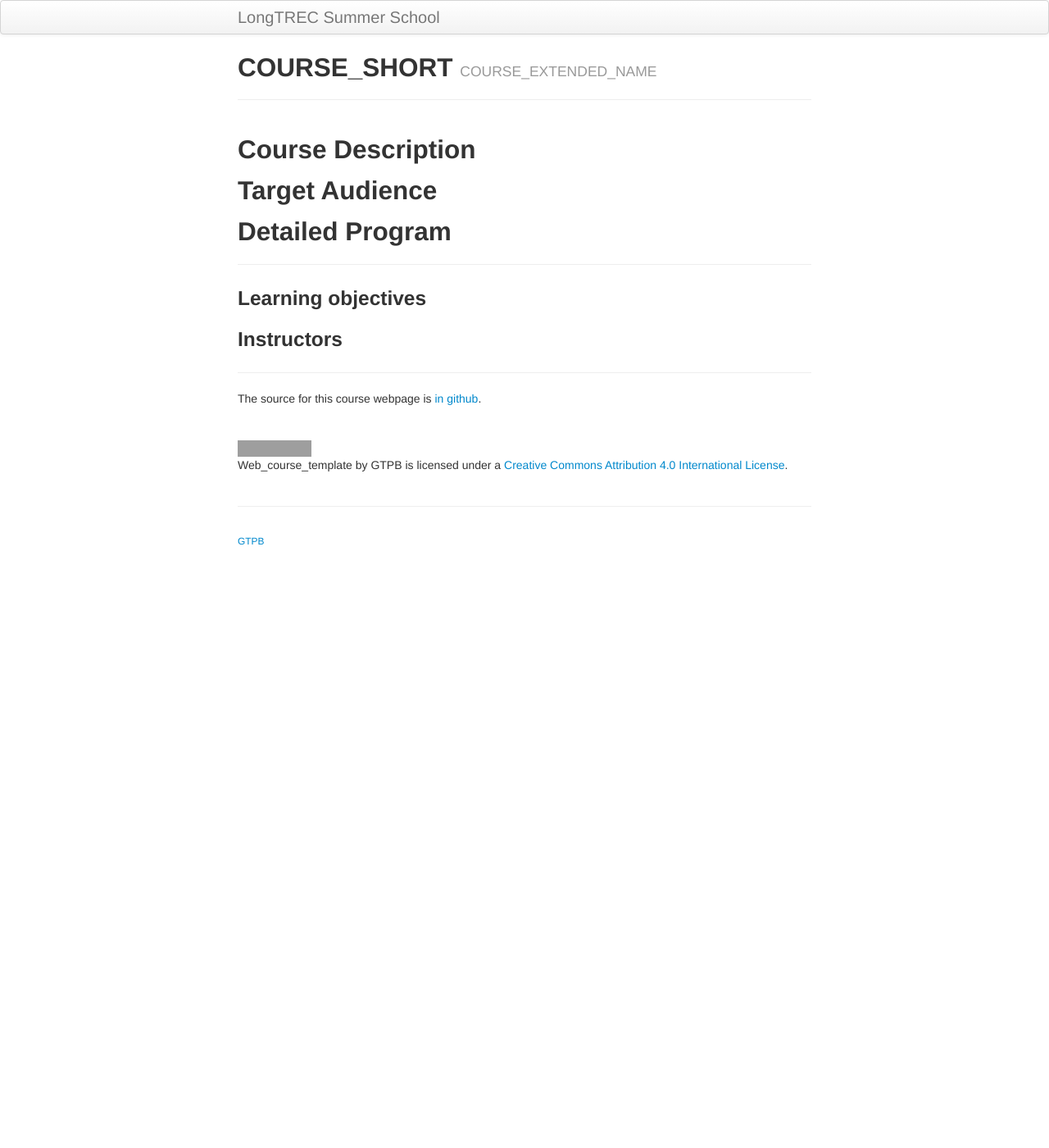
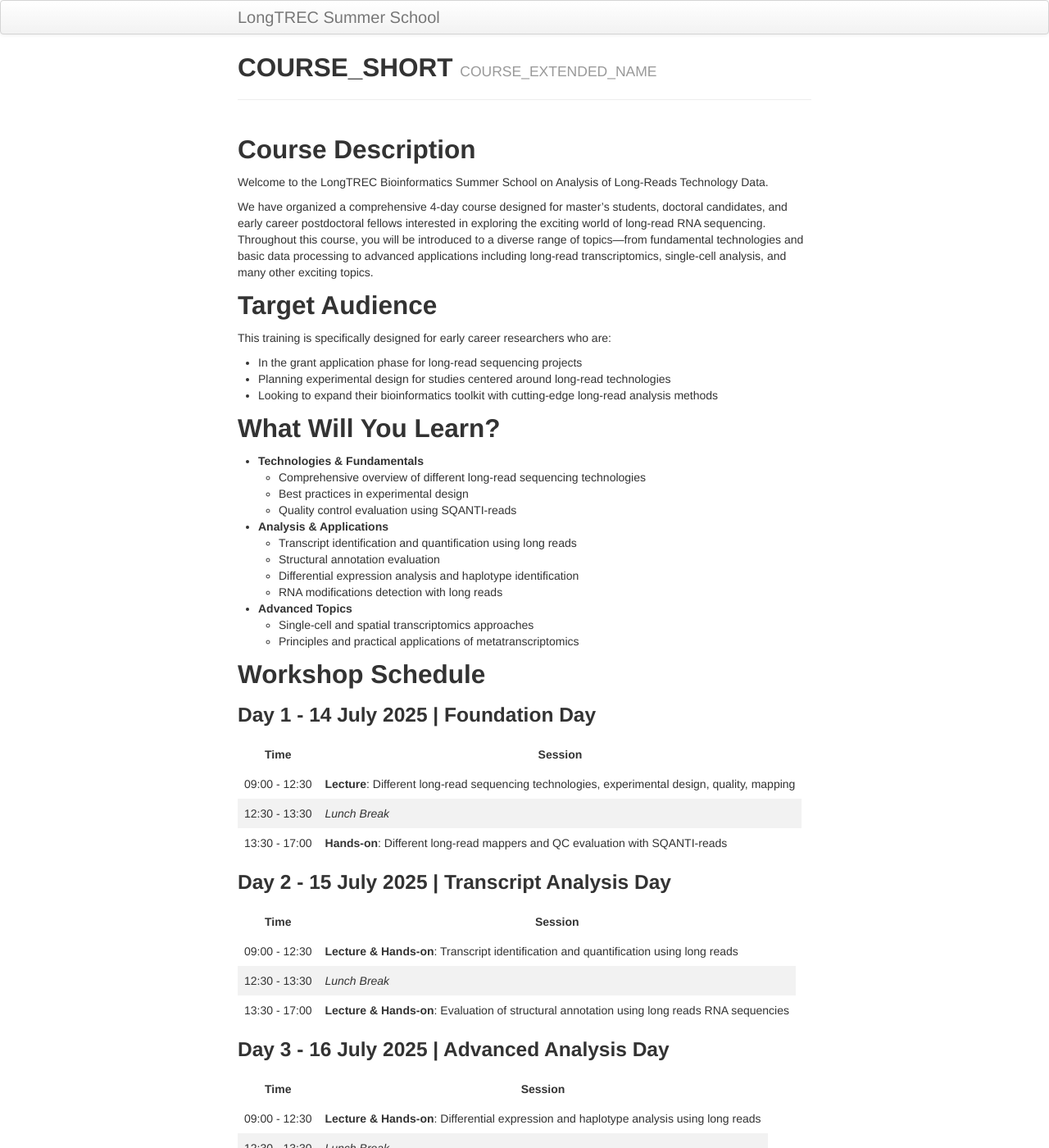
Before and after one commit to longTREC/summer_school, a Jekyll site: the page built from index.md, in a window 1280 px wide and 1400 px high. Shown: the whole window at 82% size. Built offline with Jekyll 4.4.1, drawn with Linux system fonts in a browser that asks for light colours; our own code applies the rules of GitHub Pages for plain Markdown files; some of the changed text lies outside the part shown; grey boxes are pictures that could not be loaded.

Commit message:
Add course content to index.md

```diff
--- a/index.md
+++ b/index.md
@@ -44,11 +44,67 @@ schemadotorg:
 
 ## Course Description
 
+Welcome to the LongTREC Bioinformatics Summer School on Analysis of Long-Reads Technology Data.
+
+We have organized a comprehensive 4-day course designed for master's students, doctoral candidates, and early career postdoctoral fellows interested in exploring the exciting world of long-read RNA sequencing. Throughout this course, you will be introduced to a diverse range of topics—from fundamental technologies and basic data processing to advanced applications including long-read transcriptomics, single-cell analysis, and many other exciting topics.
 
 ## Target Audience
 
+This training is specifically designed for early career researchers who are:
+* In the grant application phase for long-read sequencing projects
+* Planning experimental design for studies centered around long-read technologies
+* Looking to expand their bioinformatics toolkit with cutting-edge long-read analysis methods
 
-## Detailed Program
+## What Will You Learn?
+
+* **Technologies & Fundamentals**
+  * Comprehensive overview of different long-read sequencing technologies
+  * Best practices in experimental design
+  * Quality control evaluation using SQANTI-reads
+
+* **Analysis & Applications**
+  * Transcript identification and quantification using long reads
+  * Structural annotation evaluation
+  * Differential expression analysis and haplotype identification
+  * RNA modifications detection with long reads
+
+* **Advanced Topics**
+  * Single-cell and spatial transcriptomics approaches
+  * Principles and practical applications of metatranscriptomics
+
+## Workshop Schedule
+
+### Day 1 - 14 July 2025 | Foundation Day
+
+| Time          | Session                                                                                    |
+|---------------|--------------------------------------------------------------------------------------------|
+| 09:00 - 12:30 | **Lecture**: Different long-read sequencing technologies, experimental design, quality, mapping |
+| 12:30 - 13:30 | *Lunch Break*                                                                               |
+| 13:30 - 17:00 | **Hands-on**: Different long-read mappers and QC evaluation with SQANTI-reads               |
+
+### Day 2 - 15 July 2025 | Transcript Analysis Day
+
+| Time          | Session                                                                                    |
+|---------------|--------------------------------------------------------------------------------------------|
+| 09:00 - 12:30 | **Lecture & Hands-on**: Transcript identification and quantification using long reads      |
+| 12:30 - 13:30 | *Lunch Break*                                                                               |
+| 13:30 - 17:00 | **Lecture & Hands-on**: Evaluation of structural annotation using long reads RNA sequencies       |
+
+### Day 3 - 16 July 2025 | Advanced Analysis Day
+
+| Time          | Session                                                                                    |
+|---------------|--------------------------------------------------------------------------------------------|
+| 09:00 - 12:30 | **Lecture & Hands-on**: Differential expression and haplotype analysis using long reads    |
+| 12:30 - 13:30 | *Lunch Break*                                                                               |
+| 13:30 - 17:00 | **Lecture & Hands-on**: RNA modifications with long reads                                  |
+
+### Day 4 - 17 July 2025 | Specialized Applications Day
+
+| Time          | Session                                                                                    |
+|---------------|--------------------------------------------------------------------------------------------|
+| 09:00 - 12:30 | **Lecture & Hands-on**: Single-cell and spatial transcriptomics with long reads           |
+| 12:30 - 13:30 | *Lunch Break*                                                                               |
+| 13:30 - 17:00 | **Lecture & Hands-on**: Metatranscriptomics with long reads                               |
 
 
 ---
```
